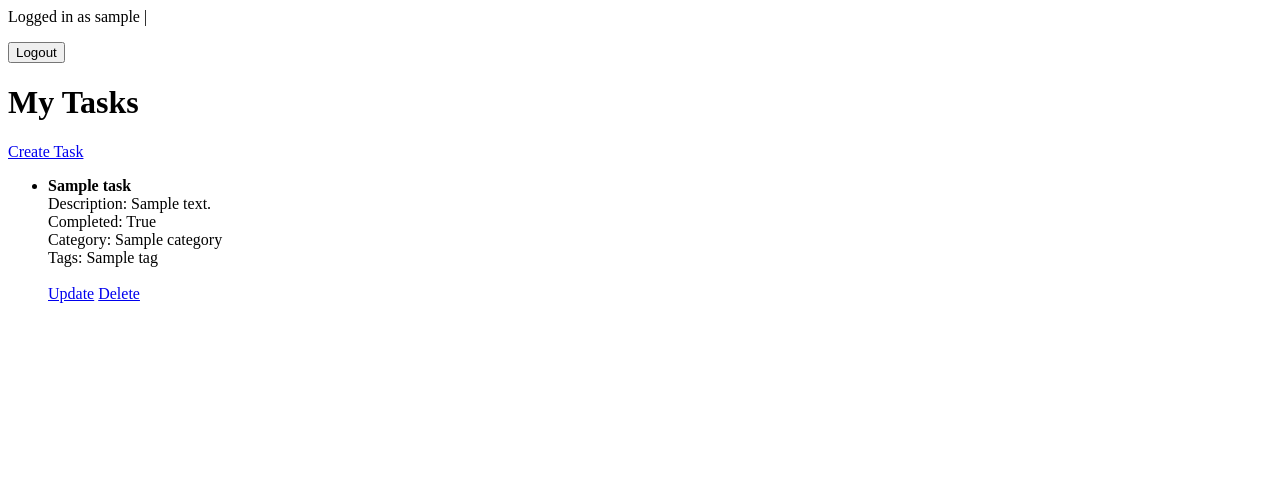
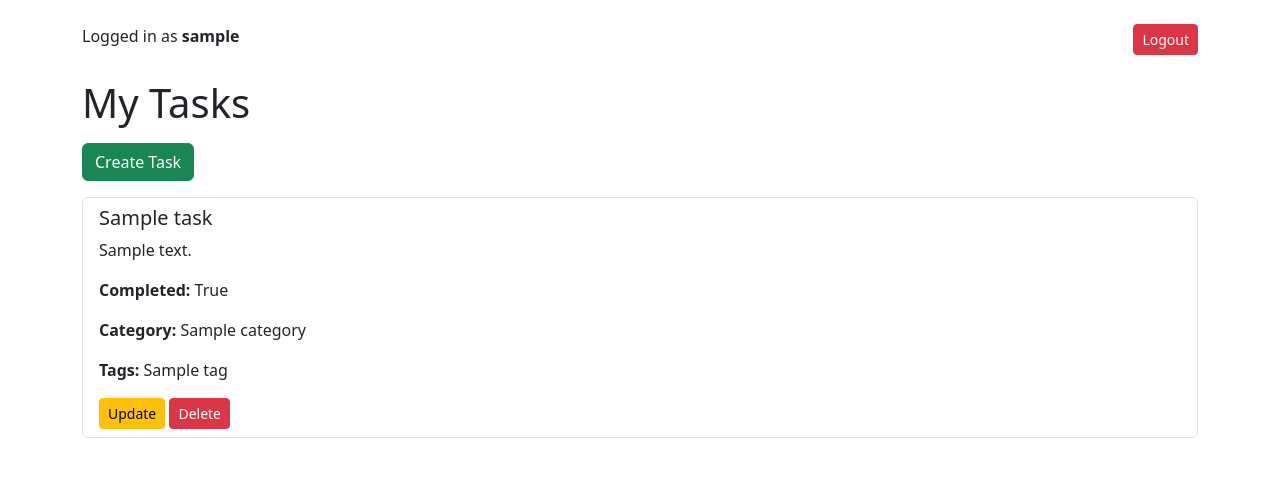
Before and after one commit to tsoy41k/dscc-task-manager, a Django app: page / in a window 1280 px wide. Shown: the top 477 px of the page. Run offline with Django 5.2, Linux system fonts and the light colour scheme; a user stored in the database is signed in; tables that the repository leaves empty hold one stand-in row (values such as "Sample post").

Commit message:
Improve task list UI with Bootstrap

```diff
--- a/tasks/templates/tasks/task_list.html
+++ b/tasks/templates/tasks/task_list.html
@@ -1,45 +1,72 @@
+<!DOCTYPE html>
+<html>
+<head>
+    <title>My Tasks</title>
+    <link href="https://cdn.jsdelivr.net/npm/bootstrap@5.3.3/dist/css/bootstrap.min.css" rel="stylesheet">
+</head>
+
+<body class="container mt-4">
+
+<div class="d-flex justify-content-between mb-4">
+    <div>
+        Logged in as <strong>{{ request.user.username }}</strong>
+    </div>
+
+    <form method="post" action="{% url 'logout' %}">
+        {% csrf_token %}
+        <button class="btn btn-danger btn-sm">Logout</button>
+    </form>
+</div>
+
+<h1 class="mb-3">My Tasks</h1>
+
+<a href="/create/" class="btn btn-success mb-3">Create Task</a>
+
+<ul class="list-group">
+
+{% for task in tasks %}
+<li class="list-group-item">
+
+<h5>{{ task.title }}</h5>
+
+<p>{{ task.description }}</p>
+
 <p>
-    Logged in as {{ request.user.username }} |
-    <form method="post" action="{% url 'logout' %}" style="display:inline;">
-        {% csrf_token %}
-        <button type="submit">Logout</button>
-    </form>
+<strong>Completed:</strong> {{ task.completed }}
 </p>
 
-<h1>My Tasks</h1>
-
-
-<a href="/create/">Create Task</a>
-
-<ul>
-    {% for task in tasks %}
-        <li>
-            <strong>{{ task.title }}</strong><br>
-
-            Description: {{ task.description }}<br>
-
-            Completed: {{ task.completed }}<br>
-
-            Category:
+<p>
+<strong>Category:</strong>
 {% if task.category %}
 {{ task.category.name }}
 {% else %}
 No category
 {% endif %}
-            <br>
+</p>
 
-            Tags:
+<p>
+<strong>Tags:</strong>
 {% for tag in task.tags.all %}
 {{ tag.name }}{% if not forloop.last %}, {% endif %}
 {% empty %}
 No tags
 {% endfor %}
-            <br><br>
+</p>
 
-            <a href="/update/{{ task.id }}/">Update</a>
-            <a href="/delete/{{ task.id }}/">Delete</a>
+<a href="/update/{{ task.id }}/" class="btn btn-warning btn-sm">Update</a>
+<a href="/delete/{{ task.id }}/" class="btn btn-danger btn-sm">Delete</a>
+
 </li>
+
 {% empty %}
-        <li>No tasks yet.</li>
+
+<li class="list-group-item">
+No tasks yet
+</li>
+
 {% endfor %}
+
 </ul>
+
+</body>
+</html>
```
Lines whose indentation alone changed are shown as unchanged.
